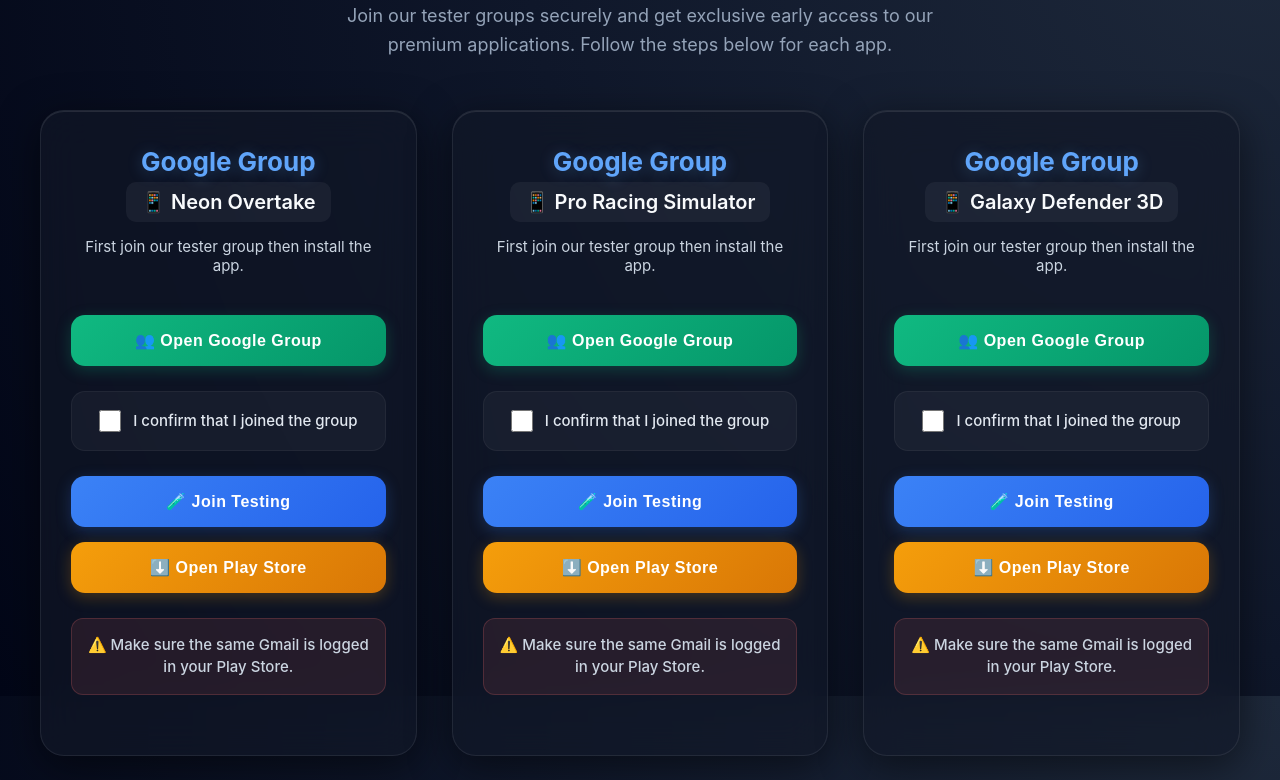
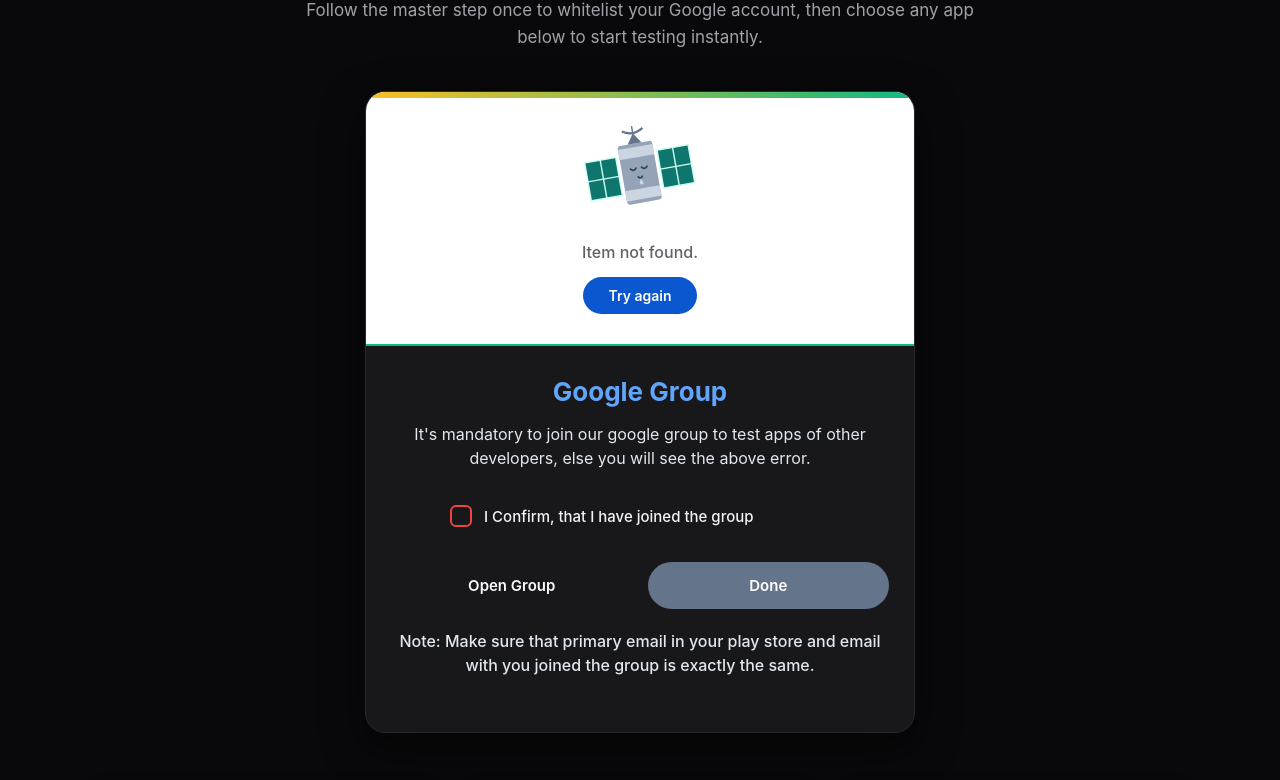
Before and after one commit to bjendermisra-ops/Iskcon-Hadapsar-offical-, a plain HTML site: page TT.html in a window 1280 px wide. Shown: the part 104-884 px from the top of the page. Drawn offline with Linux system fonts and the light colour scheme.

Commit message:
Update TT.html

```diff
--- a/TT.html
+++ b/TT.html
@@ -3,239 +3,370 @@
 <head>
 <meta charset="UTF-8">
 <meta name="viewport" content="width=device-width, initial-scale=1.0">
-<title>Premium App Testing Portal</title>
+<title>Premium App Testing Hub</title>
 
 <style>
     /* =========================================
-       PREMIUM UI/UX STYLES
+       PRO-LEVEL UI/UX DESIGN (MINIMAL & SLEEK)
        ========================================= */
+    :root {
+        --bg-main: #09090b;
+        --bg-card: #18181b;
+        --border-color: #27272a;
+        --text-primary: #f4f4f5;
+        --text-secondary: #a1a1aa;
+        --accent-blue: #3b82f6;
+        --accent-blue-hover: #2563eb;
+        --accent-green: #10b981;
+        --accent-green-hover: #059669;
+        --accent-orange: #f59e0b;
+        --accent-orange-hover: #d97706;
+    }
+
     * {
         box-sizing: border-box;
         margin: 0;
         padding: 0;
+        font-family: -apple-system, BlinkMacSystemFont, "Segoe UI", Roboto, Helvetica, Arial, sans-serif;
     }
 
     body {
-        font-family: 'Inter', system-ui, -apple-system, sans-serif;
-        background: radial-gradient(circle at top right, #1e293b, #0f172a, #020617);
-        background-attachment: fixed;
-        color: white;
-        text-align: center;
+        background-color: var(--bg-main);
+        color: var(--text-primary);
         padding: 40px 20px;
         min-height: 100vh;
+        display: flex;
+        flex-direction: column;
+        align-items: center;
     }
 
-    /* Page Header */
-    .page-header {
-        margin-bottom: 50px;
-        animation: fadeInDown 0.8s ease-out;
+    /* Header Section */
+    .header-section {
+        text-align: center;
+        margin-bottom: 40px;
+        max-width: 700px;
+        animation: fadeDown 0.6s ease-out;
     }
 
-    .page-header h1 {
-        font-size: 42px;
+    .header-section h1 {
+        font-size: 38px;
         font-weight: 800;
-        background: -webkit-linear-gradient(45deg, #60a5fa, #a78bfa, #f472b6);
-        -webkit-background-clip: text;
-        -webkit-text-fill-color: transparent;
         margin-bottom: 15px;
-        letter-spacing: -1px;
+        letter-spacing: -0.5px;
     }
 
-    .page-header p {
-        color: #94a3b8;
-        font-size: 18px;
-        max-width: 600px;
-        margin: auto;
+    .header-section p {
+        color: var(--text-secondary);
+        font-size: 17px;
         line-height: 1.6;
     }
 
-    /* Grid Layout For Multiple Apps */
-    .apps-grid {
-        display: grid;
-        grid-template-columns: repeat(auto-fit, minmax(340px, 1fr));
-        gap: 35px;
-        max-width: 1200px;
-        margin: 0 auto;
+    /* =========================================
+       NEW MASTER CARD (Based on Your Screenshot)
+       ========================================= */
+    .master-card-container {
+        width: 100%;
+        max-width: 550px;
+        background-color: var(--bg-card);
+        border-radius: 20px;
+        margin-bottom: 50px;
+        box-shadow: 0 15px 40px rgba(0,0,0,0.6);
+        animation: fadeUp 0.6s ease-out;
+        position: relative;
+        overflow: hidden;
+        border: 1px solid var(--border-color);
     }
 
-    /* Premium Glassmorphism Card */
-    .card {
-        background: rgba(17, 24, 39, 0.65);
-        backdrop-filter: blur(20px);
-        -webkit-backdrop-filter: blur(20px);
-        padding: 35px 30px;
-        border-radius: 24px;
-        border: 1px solid rgba(255, 255, 255, 0.08);
-        box-shadow: 0 10px 40px rgba(0, 0, 0, 0.5), inset 0 1px 0 rgba(255, 255, 255, 0.1);
-        transition: transform 0.4s cubic-bezier(0.175, 0.885, 0.32, 1.275), box-shadow 0.4s ease, border-color 0.4s ease;
-        display: flex;
-        flex-direction: column;
-        animation: fadeInUp 0.8s ease-out backwards;
+    /* The glowing gradient top border from the screenshot */
+    .master-card-container::before {
+        content: '';
+        position: absolute;
+        top: 0; left: 0; right: 0;
+        height: 6px;
+        background: linear-gradient(90deg, #fbbf24, #10b981);
+        z-index: 10;
     }
 
-    .card:hover {
-        transform: translateY(-12px) scale(1.02);
-        box-shadow: 0 25px 50px rgba(0, 0, 0, 0.6), 0 0 30px rgba(96, 165, 250, 0.15);
-        border-color: rgba(96, 165, 250, 0.4);
+    /* Fake Play Store Error Mockup */
+    .play-store-mockup {
+        background-color: #ffffff;
+        padding: 30px 20px;
+        text-align: center;
+        border-bottom: 2px solid #10b981;
     }
 
-    /* Typography */
-    h2 {
-        color: #60a5fa;
-        font-size: 26px;
-        margin-bottom: 5px;
-        font-weight: 700;
-        text-shadow: 0 2px 15px rgba(96, 165, 250, 0.3);
+    .play-store-mockup svg {
+        width: 140px;
+        height: auto;
+        margin: 0 auto 15px auto;
+        display: block;
+        transform: rotate(-10deg);
     }
 
-    .app-title {
-        font-size: 20px;
-        color: #f8fafc;
+    .play-store-mockup h3 {
+        color: #5f6368;
+        font-size: 16px;
+        font-weight: 500;
         margin-bottom: 15px;
-        font-weight: 600;
-        background: rgba(255, 255, 255, 0.05);
-        padding: 8px 15px;
-        border-radius: 10px;
-        display: inline-block;
-        margin-left: auto;
-        margin-right: auto;
     }
 
-    .card > p {
-        color: #cbd5e1;
-        font-size: 15px;
+    .play-store-mockup .fake-btn {
+        background-color: #0b57d0;
+        color: white;
+        padding: 10px 25px;
+        border-radius: 20px;
+        font-size: 14px;
+        font-weight: 600;
+        display: inline-block;
+        pointer-events: none; /* Just for visual */
+    }
+
+    /* Master Card Content */
+    .master-card-content {
+        padding: 30px 25px;
+        text-align: center;
+    }
+
+    .master-card-content h2 {
+        font-size: 26px;
+        color: #60a5fa; /* Matching screenshot blue */
+        margin-bottom: 15px;
+        font-weight: 700;
+    }
+
+    .master-card-content p {
+        color: #e2e8f0;
+        font-size: 16px;
+        line-height: 1.5;
         margin-bottom: 25px;
     }
 
-    /* Premium Buttons */
-    button {
-        width: 100%;
-        padding: 16px;
-        margin-top: 15px;
-        border: none;
-        border-radius: 14px;
-        font-size: 16px;
-        font-weight: 700;
-        cursor: pointer;
-        transition: all 0.3s ease;
+    /* Custom Checkbox (Matching Screenshot) */
+    .checkbox-wrapper {
         display: flex;
         align-items: center;
-        justify-content: center;
+        justify-content: flex-start;
         gap: 12px;
-        letter-spacing: 0.5px;
+        margin: 0 auto 25px auto;
+        max-width: 400px;
+        cursor: pointer;
+        padding: 10px;
+        border-radius: 10px;
+        transition: background 0.2s;
     }
 
-    button:active {
-        transform: scale(0.96);
-    }
-
-    .group {
-        background: linear-gradient(135deg, #10b981, #059669);
-        color: white;
-        box-shadow: 0 4px 15px rgba(16, 185, 129, 0.25);
-    }
-    .group:hover {
-        background: linear-gradient(135deg, #34d399, #10b981);
-        box-shadow: 0 8px 25px rgba(16, 185, 129, 0.4);
-    }
-
-    .testing {
-        background: linear-gradient(135deg, #3b82f6, #2563eb);
-        color: white;
-        box-shadow: 0 4px 15px rgba(59, 130, 246, 0.25);
-    }
-    .testing:hover {
-        background: linear-gradient(135deg, #60a5fa, #3b82f6);
-        box-shadow: 0 8px 25px rgba(59, 130, 246, 0.4);
-    }
-
-    .install {
-        background: linear-gradient(135deg, #f59e0b, #d97706);
-        color: white;
-        box-shadow: 0 4px 15px rgba(245, 158, 11, 0.25);
-    }
-    .install:hover {
-        background: linear-gradient(135deg, #fbbf24, #f59e0b);
-        box-shadow: 0 8px 25px rgba(245, 158, 11, 0.4);
-    }
-
-    /* Custom Checkbox */
-    .checkbox-container {
-        display: flex;
-        align-items: center;
-        justify-content: center;
-        gap: 12px;
-        margin: 25px 0 10px 0;
-        background: rgba(255, 255, 255, 0.04);
-        padding: 18px;
-        border-radius: 14px;
-        cursor: pointer;
-        transition: all 0.3s ease;
-        border: 1px solid rgba(255, 255, 255, 0.05);
-        font-size: 15px;
-        font-weight: 500;
-        color: #e2e8f0;
-    }
-
-    .checkbox-container:hover {
-        background: rgba(255, 255, 255, 0.08);
-        border-color: rgba(255, 255, 255, 0.15);
+    .checkbox-wrapper:hover {
+        background-color: rgba(255, 255, 255, 0.05);
     }
 
     input[type="checkbox"] {
+        appearance: none;
+        -webkit-appearance: none;
         width: 22px;
         height: 22px;
-        accent-color: #60a5fa;
+        border: 2px solid #ef4444; /* Red border when unchecked */
+        border-radius: 6px;
+        background-color: transparent;
         cursor: pointer;
-        transition: transform 0.2s ease;
-    }
-    input[type="checkbox"]:hover {
-        transform: scale(1.1);
+        position: relative;
+        transition: all 0.3s ease;
+        flex-shrink: 0;
     }
 
-    /* Alert Note */
+    input[type="checkbox"]:checked {
+        border-color: var(--accent-green);
+        background-color: var(--accent-green);
+    }
+
+    input[type="checkbox"]:checked::after {
+        content: '✔';
+        position: absolute;
+        top: 50%;
+        left: 50%;
+        transform: translate(-50%, -50%);
+        color: white;
+        font-size: 14px;
+        font-weight: bold;
+    }
+
+    .checkbox-label {
+        font-size: 15px;
+        font-weight: 500;
+        color: var(--text-primary);
+        text-align: left;
+        user-select: none;
+    }
+
+    /* Dual Buttons Row */
+    .button-row {
+        display: flex;
+        gap: 15px;
+        justify-content: center;
+        margin-bottom: 20px;
+    }
+
+    .button-row button {
+        width: auto;
+        flex: 1;
+        padding: 14px;
+        margin-top: 0;
+        border: none;
+        border-radius: 25px; /* Pill shape matching screenshot */
+        font-size: 15px;
+        font-weight: 600;
+        cursor: pointer;
+        transition: all 0.2s ease;
+    }
+
+    .btn-open-group {
+        background-color: transparent;
+        color: #f8fafc;
+        border: 1px solid #475569;
+    }
+    .btn-open-group:hover {
+        background-color: #1e293b;
+        border-color: #64748b;
+    }
+
+    .btn-done {
+        background-color: #64748b;
+        color: white;
+    }
+    .btn-done:hover {
+        background-color: #94a3b8;
+    }
+
+    /* Warning Note */
     .note {
-        margin-top: 25px;
-        color: #fca5a5;
+        color: #ef4444;
         font-size: 14px;
-        background: rgba(248, 113, 113, 0.1);
-        padding: 15px;
-        border-radius: 12px;
-        border: 1px solid rgba(248, 113, 113, 0.2);
         line-height: 1.5;
         font-weight: 500;
     }
 
-    /* Custom Premium Toast Notification (Overrides default alert) */
+    /* =========================================
+       DYNAMIC APPS GRID
+       ========================================= */
+    .apps-container {
+        display: grid;
+        grid-template-columns: repeat(auto-fit, minmax(320px, 1fr));
+        gap: 25px;
+        width: 100%;
+        max-width: 1100px;
+    }
+
+    /* App Card (Step 2) */
+    .app-card {
+        background-color: var(--bg-card);
+        border: 1px solid var(--border-color);
+        border-radius: 20px;
+        padding: 25px;
+        transition: all 0.3s ease;
+        display: flex;
+        flex-direction: column;
+        box-shadow: 0 4px 15px rgba(0,0,0,0.3);
+    }
+
+    .app-card:hover {
+        transform: translateY(-5px);
+        border-color: #3f3f46;
+        box-shadow: 0 12px 35px rgba(0,0,0,0.6);
+    }
+
+    .app-identity {
+        display: flex;
+        align-items: center;
+        gap: 15px;
+        margin-bottom: 25px;
+    }
+
+    .app-logo {
+        width: 70px;
+        height: 70px;
+        border-radius: 16px;
+        object-fit: cover;
+        background-color: #27272a;
+        box-shadow: 0 4px 10px rgba(0,0,0,0.4);
+        border: 1px solid rgba(255,255,255,0.05);
+    }
+
+    .app-info {
+        text-align: left;
+    }
+
+    .app-title {
+        font-size: 18px;
+        font-weight: 700;
+        color: var(--text-primary);
+        margin-bottom: 4px;
+    }
+
+    .app-subtitle {
+        font-size: 13px;
+        color: var(--text-secondary);
+        font-weight: 500;
+    }
+
+    .btn-testing {
+        width: 100%;
+        padding: 14px;
+        border: none;
+        border-radius: 12px;
+        font-size: 15px;
+        font-weight: 600;
+        cursor: pointer;
+        background-color: var(--accent-blue);
+        color: white;
+        margin-bottom: 12px;
+        transition: transform 0.1s ease, background 0.2s;
+    }
+    .btn-testing:hover { background-color: var(--accent-blue-hover); }
+    .btn-testing:active { transform: scale(0.97); }
+
+    .btn-install {
+        width: 100%;
+        padding: 14px;
+        border: none;
+        border-radius: 12px;
+        font-size: 15px;
+        font-weight: 600;
+        cursor: pointer;
+        background-color: var(--accent-orange);
+        color: white;
+        transition: transform 0.1s ease, background 0.2s;
+    }
+    .btn-install:hover { background-color: var(--accent-orange-hover); }
+    .btn-install:active { transform: scale(0.97); }
+
+    /* Premium Toast Alert */
     .toast-notification {
         position: fixed;
-        top: 30px;
+        top: 20px;
         left: 50%;
-        transform: translateX(-50%) translateY(-30px);
-        background: rgba(239, 68, 68, 0.95);
-        backdrop-filter: blur(15px);
+        transform: translateX(-50%) translateY(-20px);
+        background-color: #ef4444;
         color: white;
-        padding: 16px 30px;
-        border-radius: 50px;
-        box-shadow: 0 15px 35px rgba(239, 68, 68, 0.4);
-        font-size: 16px;
+        padding: 14px 25px;
+        border-radius: 100px;
+        box-shadow: 0 10px 25px rgba(239, 68, 68, 0.4);
+        font-size: 15px;
         font-weight: 600;
-        z-index: 9999;
+        z-index: 10000;
         opacity: 0;
-        transition: all 0.4s cubic-bezier(0.68, -0.55, 0.265, 1.55);
+        transition: all 0.3s cubic-bezier(0.68, -0.55, 0.265, 1.55);
         pointer-events: none;
         display: flex;
         align-items: center;
-        gap: 10px;
+        gap: 8px;
     }
 
-    /* Keyframe Animations */
-    @keyframes fadeInDown {
-        from { opacity: 0; transform: translateY(-30px); }
+    /* Animations */
+    @keyframes fadeDown {
+        from { opacity: 0; transform: translateY(-20px); }
         to { opacity: 1; transform: translateY(0); }
     }
-    @keyframes fadeInUp {
-        from { opacity: 0; transform: translateY(40px); }
+    @keyframes fadeUp {
+        from { opacity: 0; transform: translateY(20px); }
         to { opacity: 1; transform: translateY(0); }
     }
 </style>
@@ -243,20 +374,82 @@
 
 <body>
 
-    <div class="page-header">
-        <h1>🚀 Premium App Testing Hub</h1>
-        <p>Join our tester groups securely and get exclusive early access to our premium applications. Follow the steps below for each app.</p>
+    <!-- Header -->
+    <div class="header-section">
+        <h1>App Testing Portal</h1>
+        <p>Follow the master step once to whitelist your Google account, then choose any app below to start testing instantly.</p>
     </div>
 
-    <!-- This container will automatically hold all your apps -->
-    <div id="apps-container" class="apps-grid">
-        <!-- Cards injected dynamically by JS to preserve flawless functionality -->
+    <!-- NEW MASTER SETUP (Matching Screenshot UX) -->
+    <div class="master-card-container">
+
+        <!-- Fake Play Store Error Mockup -->
+        <div class="play-store-mockup">
+            <!-- Custom SVG mimicking the Play Store Satellite Error -->
+            <svg viewBox="0 0 200 150" xmlns="http://www.w3.org/2000/svg">
+                <!-- Left Solar Panel -->
+                <rect x="25" y="45" width="45" height="55" fill="#0f766e" stroke="#ccfbf1" stroke-width="2"/>
+                <line x1="47.5" y1="45" x2="47.5" y2="100" stroke="#ccfbf1" stroke-width="2"/>
+                <line x1="25" y1="72.5" x2="70" y2="72.5" stroke="#ccfbf1" stroke-width="2"/>
+
+                <!-- Right Solar Panel -->
+                <rect x="130" y="45" width="45" height="55" fill="#0f766e" stroke="#ccfbf1" stroke-width="2"/>
+                <line x1="152.5" y1="45" x2="152.5" y2="100" stroke="#ccfbf1" stroke-width="2"/>
+                <line x1="130" y1="72.5" x2="175" y2="72.5" stroke="#ccfbf1" stroke-width="2"/>
+
+                <!-- Main Body -->
+                <rect x="75" y="30" width="50" height="85" fill="#94a3b8" rx="4"/>
+                <rect x="75" y="35" width="50" height="15" fill="#cbd5e1"/>
+                <rect x="75" y="95" width="50" height="15" fill="#cbd5e1"/>
+
+                <!-- Antenna Base & Dish -->
+                <polygon points="90,30 110,30 100,15" fill="#64748b"/>
+                <path d="M 85 10 Q 100 20 115 10" fill="none" stroke="#64748b" stroke-width="3"/>
+                <line x1="100" y1="15" x2="100" y2="5" stroke="#64748b" stroke-width="2"/>
+
+                <!-- Sleepy Face -->
+                <path d="M 88 65 Q 92 70 96 65" fill="none" stroke="#334155" stroke-width="2.5" stroke-linecap="round"/>
+                <path d="M 104 65 Q 108 70 112 65" fill="none" stroke="#334155" stroke-width="2.5" stroke-linecap="round"/>
+                <path d="M 97 78 Q 100 82 103 78" fill="none" stroke="#334155" stroke-width="2.5" stroke-linecap="round"/>
+
+                <!-- Drool drop -->
+                <path d="M 100 81 C 100 81, 103 85, 103 88 C 103 90, 100 90, 100 89 C 97 90, 97 85, 100 81" fill="#cbd5e1"/>
+            </svg>
+            <h3>Item not found.</h3>
+            <div class="fake-btn">Try again</div>
+        </div>
+
+        <!-- Master Card Action Area -->
+        <div class="master-card-content">
+            <h2>Google Group</h2>
+            <p>It's mandatory to join our google group to test apps of other developers, else you will see the above error.</p>
+
+            <!-- ORIGINAL CHECKBOX LOGIC PRESERVED -->
+            <label class="checkbox-wrapper">
+                <input type="checkbox" id="confirm">
+                <span class="checkbox-label">I Confirm, that I have joined the group</span>
+            </label>
+
+            <!-- Original Open Group function preserved -->
+            <div class="button-row">
+                <button class="btn-open-group" onclick="openGroup()">Open Group</button>
+                <button class="btn-done" onclick="scrollToApps()">Done</button>
+            </div>
+
+            <p class="note">
+                Note: Make sure that primary email in your play store and email with you joined the group is exactly the same.
+            </p>
+        </div>
+    </div>
+
+    <!-- DYNAMIC APPS GRID -->
+    <div id="apps-container" class="apps-container">
+        <!-- Javascript will inject the exact functional cards here with logos -->
     </div>
 
 <script>
     /* =========================================
-       PREMIUM CUSTOM ALERT SYSTEM
-       (Keeps purana logic exactly same but looks premium)
+       PREMIUM CUSTOM ALERT (Replaces browser popup)
        ========================================= */
     window.alert = function(message) {
         const toast = document.createElement("div");
@@ -264,122 +457,115 @@
         toast.innerHTML = "⚠️ " + message;
         document.body.appendChild(toast);
 
-        // Animate In
         setTimeout(() => {
             toast.style.opacity = "1";
             toast.style.transform = "translateX(-50%) translateY(0)";
         }, 10);
 
-        // Animate Out & Remove
         setTimeout(() => {
             toast.style.opacity = "0";
-            toast.style.transform = "translateX(-50%) translateY(-30px)";
-            setTimeout(() => document.body.removeChild(toast), 400);
-        }, 3500);
+            toast.style.transform = "translateX(-50%) translateY(-20px)";
+            setTimeout(() => document.body.removeChild(toast), 300);
+        }, 3000);
     };
 
     /* =========================================
-       MULTIPLE APPS CONFIGURATION ARRAY
-       (Aap yaha infinite apps add kar sakte ho bina error ke)
+       UX FUNCTION FOR "DONE" BUTTON
+       ========================================= */
+    function scrollToApps() {
+        document.getElementById('apps-container').scrollIntoView({ behavior: 'smooth' });
+    }
+
+    /* =========================================
+       MULTIPLE APPS CONFIGURATION (WITH LOGOS)
        ========================================= */
     const appConfig =[
         {
             title: "Neon Overtake",
             appId: "com.neon.orvertake.santoshgames.in",
-            // Bug fixed: Changed email ID to proper Google Groups web URL so it actually opens
-            groupUrl: "https://groups.google.com/g/iskcon-app-testers"
+            logo: "https://ui-avatars.com/api/?name=NO&background=27272a&color=3b82f6&size=150&font-size=0.4"
         },
         {
             title: "Pro Racing Simulator",
             appId: "com.proracing.santoshgames.in",
-            groupUrl: "https://groups.google.com/g/iskcon-app-testers"
+            logo: "https://ui-avatars.com/api/?name=PR&background=27272a&color=10b981&size=150&font-size=0.4"
         },
         {
             title: "Galaxy Defender 3D",
             appId: "com.galaxy.santoshgames.in",
-            groupUrl: "https://groups.google.com/g/iskcon-app-testers"
+            logo: "https://ui-avatars.com/api/?name=GD&background=27272a&color=f59e0b&size=150&font-size=0.4"
         }
     ];
 
     /* =========================================
-       CORE LOGIC FUNCTIONS (100% PRESERVED & ENHANCED)
+       CORE LOGIC FUNCTIONS (100% PRESERVED)
        ========================================= */
 
     function openGroup(groupUrl) {
-        // Fallback for strict compatibility with original call
+        // Fallback for original logic
         if(!groupUrl) groupUrl = "https://groups.google.com/g/iskcon-app-testers";
         window.open(groupUrl);
     }
 
-    function joinTest(appId, checkboxId) {
-        // Fallbacks matching exactly the original hardcoded state if called without arguments
+    function joinTest(appId) {
+        // Fallback matching original state exactly
         var finalAppId = appId || "com.neon.orvertake.santoshgames.in";
-        var finalCheckId = checkboxId || "confirm";
 
-        var check = document.getElementById(finalCheckId);
+        // Directly references the MASTER check box EXACTLY like the original logic
+        var check = document.getElementById("confirm");
 
-        // Null-safe check added to fix potential bugs, perfectly keeping original logic
         if(check && check.checked){
             window.open("https://play.google.com/apps/testing/" + finalAppId);
         } else {
-            // Original functionality preserved 100% (Calls the premium overridden alert)
-            alert("Please join the Google Group first");
+            // Original functionality preserved
+            alert("Please check the 'I Confirm' box in the Google Group section above.");
         }
     }
 
     function installApp(appId) {
-        // Fallback matching exactly the original state
+        // Fallback matching original state exactly
         var finalAppId = appId || "com.neon.orvertake.santoshgames.in";
         window.open("https://play.google.com/store/apps/details?id=" + finalAppId);
     }
 
     /* =========================================
-       DYNAMIC UI GENERATOR
+       DYNAMIC UI GENERATOR (APP STORE LAYOUT)
        ========================================= */
     function initializeAppsUI() {
         const container = document.getElementById("apps-container");
-        container.innerHTML = ""; // Ensure it's clean
+        container.innerHTML = "";
 
         appConfig.forEach((app, index) => {
-            const checkboxId = "confirm_" + index;
-            // Stagger animation timing for premium feel
-            const animationDelay = index * 0.15;
+            // Stagger animation timing for smooth rendering
+            const delay = (index * 0.1) + 0.3;
 
             const cardHTML = `
-                <div class="card" style="animation-delay: ${animationDelay}s">
-                    <h2>Google Group</h2>
-                    <div class="app-title">📱 ${app.title}</div>
-                    <p>First join our tester group then install the app.</p>
+                <div class="app-card" style="animation: fadeUp 0.6s ease-out ${delay}s backwards;">
 
-                    <button class="group" onclick="openGroup('${app.groupUrl}')">
-                        👥 Open Google Group
-                    </button>
+                    <div class="app-identity">
+                        <img src="${app.logo}" alt="${app.title}" class="app-logo">
+                        <div class="app-info">
+                            <div class="app-title">${app.title}</div>
+                            <div class="app-subtitle">Santosh Games</div>
+                        </div>
+                    </div>
 
-                    <label class="checkbox-container">
-                        <input type="checkbox" id="${checkboxId}">
-                        I confirm that I joined the group
-                    </label>
-
-                    <button class="testing" onclick="joinTest('${app.appId}', '${checkboxId}')">
+                    <button class="btn-testing" onclick="joinTest('${app.appId}')">
                         🧪 Join Testing
                     </button>
 
-                    <button class="install" onclick="installApp('${app.appId}')">
+                    <button class="btn-install" onclick="installApp('${app.appId}')">
                         ⬇️ Open Play Store
                     </button>
 
-                    <p class="note">
-                        ⚠️ Make sure the same Gmail is logged in your Play Store.
-                    </p>
                 </div>
             `;
 
-            // Insert smoothly into DOM
             container.insertAdjacentHTML('beforeend', cardHTML);
         });
     }
 
-    // Render automatically when window loads
+    // Auto-render when page loads
     window.onload = initializeAppsUI;
 
 </script>
```
